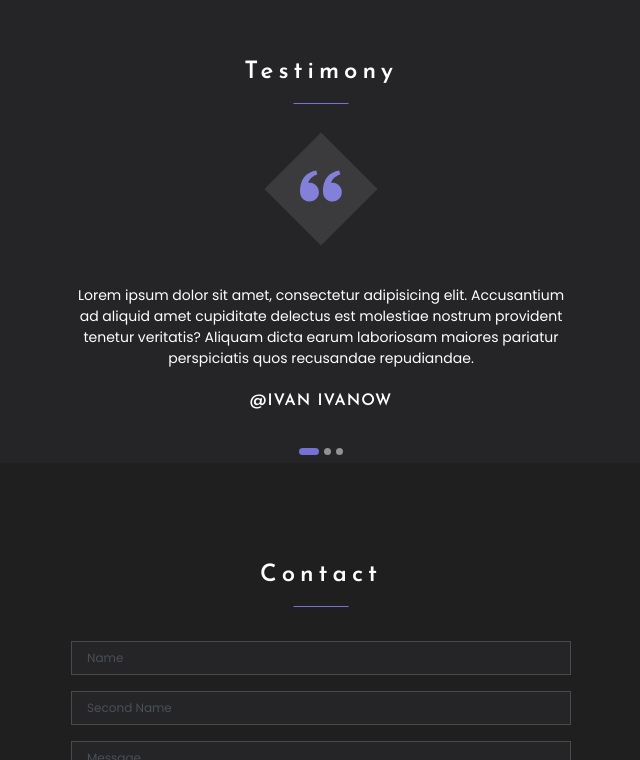
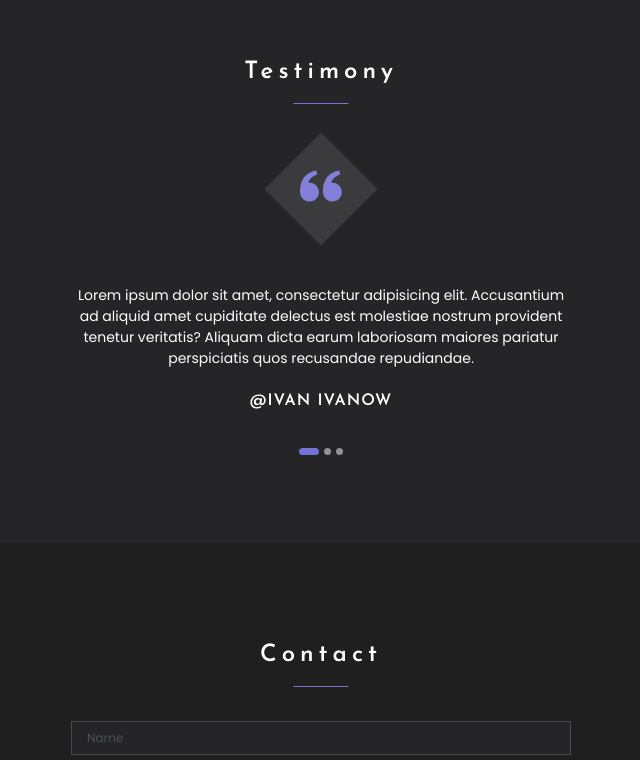
Before and after one commit to akach-dev/styled, a React (Create React App) app: page / in a window 1280 px wide. Shown: the part 3961-4721 px from the top of the page, without its empty margins (319-959 px from the left). Built offline with nearby package versions, Linux system fonts and the light colour scheme.

Commit message:
generateAdaptiveStyles  Testimony section done

```diff
--- a/src/layout/sections/testimony/Testimony.tsx
+++ b/src/layout/sections/testimony/Testimony.tsx
@@ -6,6 +6,7 @@ import {Slider} from "../../../components/slider/Slider";
 import {FlexWrapper} from "../../../components/FlexWrapper";
 import {Container} from "../../../components/Container";
 import {IconWrapper} from "../../../components/IconWrapper";
+import {em} from "../../../assets/generateAdaptiveStyles";
 
 export const Testimony: FC = () => {
   return (
@@ -24,6 +25,7 @@ export const Testimony: FC = () => {
 };
 
 const StyledTestimony = styled.section`
+  padding-bottom: ${em(80)};
   position: relative;
   background: #252527;
 
```
